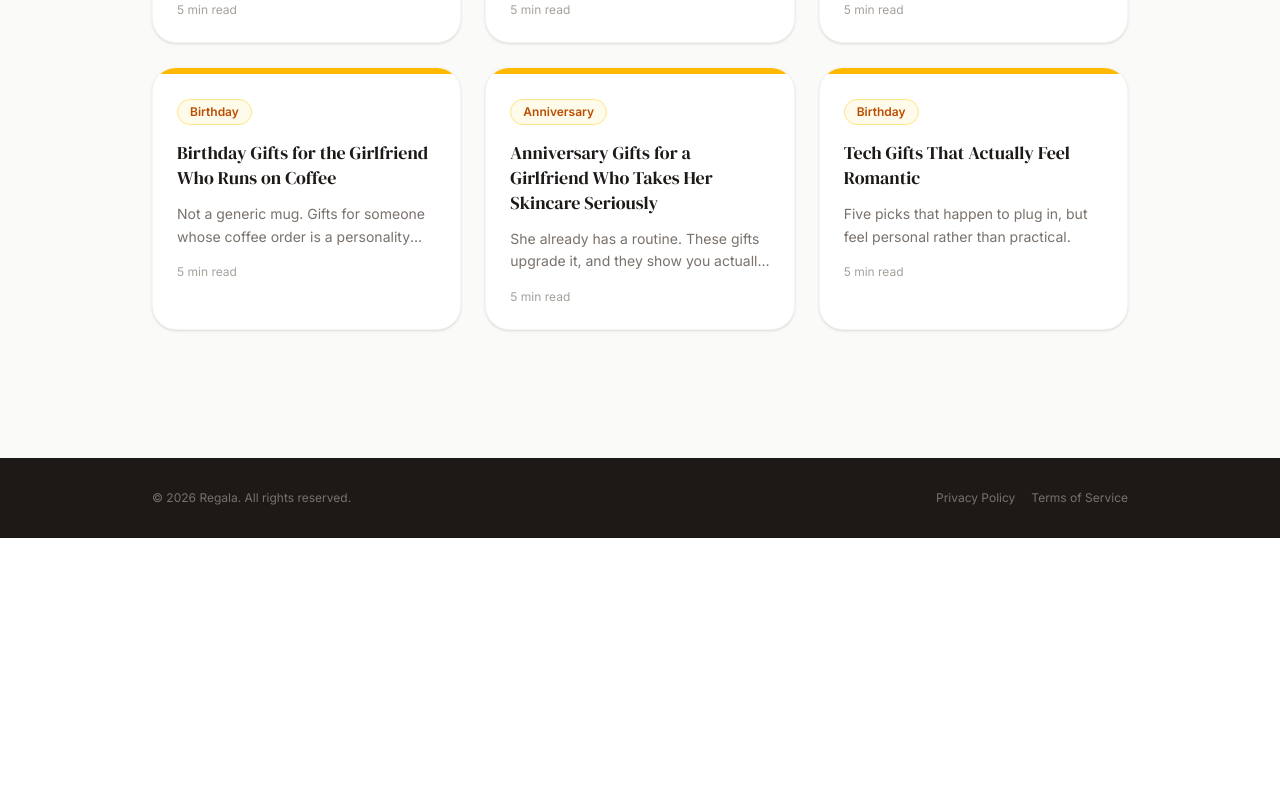
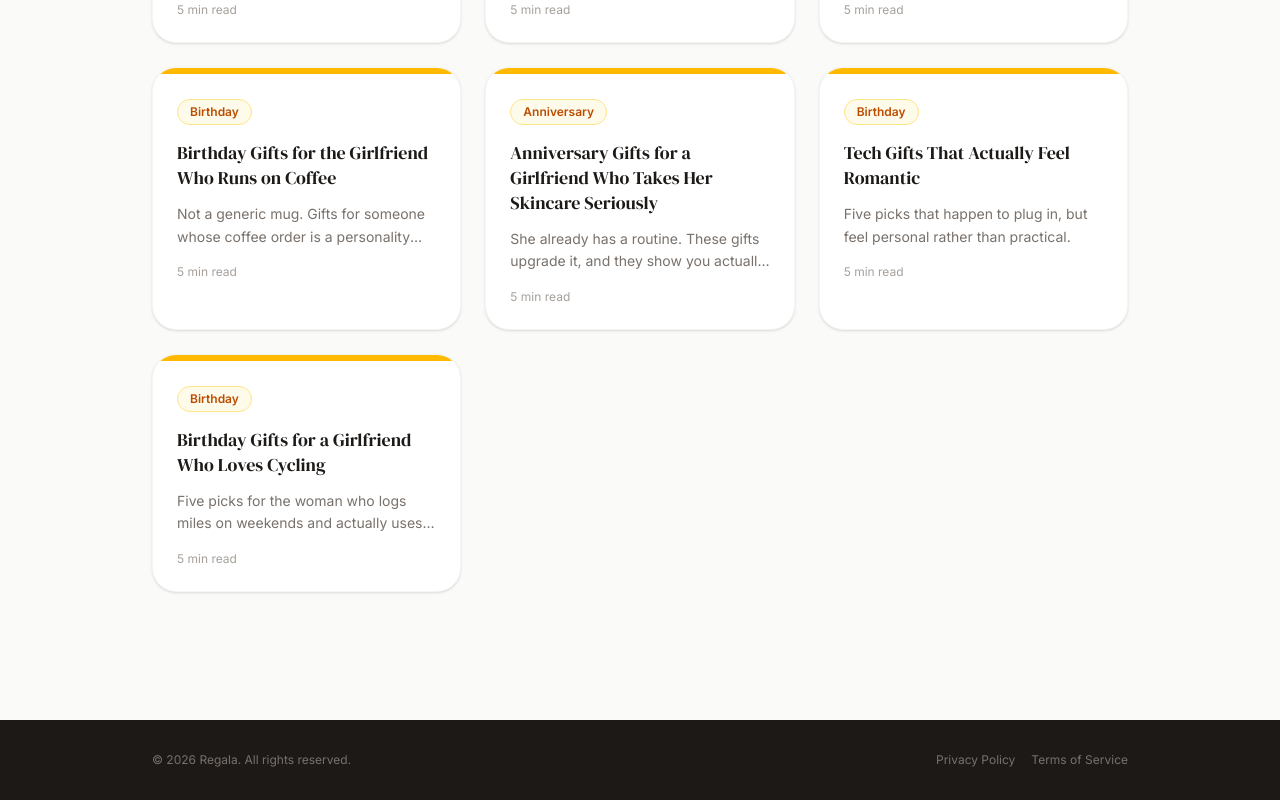
Before and after one commit to CAMGREEN637/gift-ai-frontend, a Next.js app: page /blog in a window 1280 px wide. Shown: the part 2598-3398 px from the top of the page. Before the commit the page ends 3136 px from the top, so only its background shows below. Built offline with nearby package versions, Linux system fonts and the light colour scheme; no server answers.

Commit message:
biking gifts

```diff
--- a/content/articles.ts
+++ b/content/articles.ts
@@ -2564,6 +2564,82 @@ export const SAMPLE_ARTICLES: GiftArticle[] = [
       { type: "cta" }
     ]
   },
+// ============================================================================
+  // BIRTHDAY GIFTS — CYCLING
+  // ============================================================================
+  {
+    slug: "birthday-gifts-cycling",
+    title: "Birthday Gifts for a Girlfriend Who Loves Cycling",
+    excerpt: "Five picks for the woman who logs miles on weekends and actually uses what you give her.",
+    occasion: "birthday",
+    interests: ["cycling"],
+    readTime: "5 min read",
+    publishedAt: "2026-05-20",
+    relatedArticles: [
+      "birthday-gifts-running",
+      "birthday-gifts-hiking",
+      "birthday-gifts-fitness",
+      "birthday-gifts-hard-to-shop-for"
+    ],
+    sections: [
+      {
+        type: "text",
+        heading: "The mistake most people make with cycling gifts",
+        body: "The easiest cycling gift to give is also the worst one: something decorative or generic that signals you know she rides but not how she rides. A water bottle with a bicycle print on it, or a generic workout set that works for any activity. Cyclists are particular about their gear in the way any serious hobbyist is, and a gift that treats cycling as a personality type rather than a practice tends to land with a polite smile and a spot in a drawer. The gifts that actually get used are the ones that solve a real problem she encounters on every ride."
+      },
+      {
+        type: "text",
+        heading: "What to get a cyclist who already has the basics",
+        body: "Most cyclists who ride regularly already have a helmet, shoes, and a bike they love. The gap is usually in the smaller things: hydration that works properly, audio that is safe to use outdoors, or tracking tools that give her more data without requiring more effort. The five picks below cover that range from a well-designed everyday tumbler to the kind of GPS computer that serious cyclists keep on their wishlist for months before someone finally buys it for them."
+      },
+      {
+        type: "picks",
+        gifts: [
+          {
+            name: "STANLEY Quencher ProTour Tumbler 30 oz",
+            price: "$40.00",
+            reason: "The ProTour is the Stanley tumbler redesigned specifically to fit a standard cupholder, which makes it the rare Stanley that works as well in a car or bike cage as it does on a desk. The leakproof flip straw lid means she can drink without unscrewing anything mid-ride, and the double-wall vacuum insulation keeps cold drinks cold through a full morning out. For a cyclist who is particular about gear, this is a practical upgrade she will actually reach for.",
+            url: "https://www.amazon.com/Leakproof-Cupholder-Compatible-Insulated-Stainless/dp/B0DCDZP9ZY?crid=1B57XHQFP2P7X&dib=eyJ2IjoiMSJ9.8Cp0W_wkTuuqHi3a4JBn_xDvHmYvq-7fjC0NfAWf3FBblHZ8Haf8J7mJ9UJvIVHKidyGW4Cp0_rX4lEjjpWXdl5EJfK4Mf0zWnxEhPKJLRbixKRgc5iUQhXHn5nkiCfYi1_cCHpnXxQ3Zq7aGU0KdwIidm1P6KenrNmLEMjxuAyBXZ16P3FpE6mV8hC_VhNMd41RyWJ7LGVZ-uKm9hJz4A8VJWdw0_7kzVmhcMx_HuaVx7YiOBMvnV39XBdp0mJI7C1THZK0yyGRxBD5Kkzz3pVq6HT4cxhAbXzQbA.pQkXWAXtnpK3SFc0BRLJ1ELuWelAi1lh7LiXbQ7kHGU&dib_tag=se&keywords=STANLEY+Quencher+ProTour+Tumbler+30+oz&qid=1775776297&sprefix=stanley+quencher+protour+tumbler+30+oz%2Caps%2C217&sr=8-1-spons&sp_csd=d2lkZ2V0TmFtZT1zcF9hdGY&th=1&linkCode=ll2&tag=cbggiftapp637-20&linkId=03e0fea8ed0c66c82869aae7ba73d55d&language=en_US&ref_=as_li_ss_tl",
+            image_url: "https://m.media-amazon.com/images/I/51L-q8h+bwL._AC_SY300_SX300_QL70_FMwebp_.jpg"
+          },
+          {
+            name: "Hydration Running Vest Backpack 5L",
+            price: "$32.00",
+            reason: "A 5-liter hydration vest with a 1.5L BPA-free water bladder and enough storage for a phone, keys, and a snack. For cyclists who go long or off-road, carrying water on your back is more practical than relying on a bottle cage, and the vest distributes the weight evenly so it does not pull or bounce. It is the kind of gear upgrade she might not prioritize for herself but will use constantly once she has it.",
+            url: "https://www.amazon.com/dp/B07HQM4DPB?tag=cbggiftapp637-20",
+            image_url: "https://m.media-amazon.com/images/I/81pu2p5PqpL._AC_SY300_SX300_QL70_FMwebp_.jpg"
+          },
+          {
+            name: "OpenRun Pro Bone Conduction Headphones",
+            price: "$139.00",
+            reason: "Bone conduction headphones sit just in front of the ears rather than in them, which means she can hear music or podcasts while staying fully aware of traffic, other riders, and anything else happening around her. For a cyclist, this is not a compromise on audio quality so much as the only sensible way to listen to something on a ride. The OpenRun Pro is the most respected name in bone conduction, with better sound and a more secure fit than most alternatives at this price.",
+            url: "https://www.amazon.com/SHOKZ-New-OpenRun-Pro-Comfortable/dp/B0FH4QX7TH?dib=eyJ2IjoiMSJ9.TKFL3Uk8Ixkm1lkJJvUjKF7bXNmBXivLkHT1Ae-LS8jfb3wIzBUMKpfmcXQPOtlXfLPJ7pkMXl0T8v4NmpAb5Sz6hN_JcAiwqNJgdJBcWzrXrH9trdBDaAnvEFR9HEbCKGXIFO2OzMoOJrBZfSSSPeV2a-9w0JzMYEQN9OlWAi7KLBNN5I4IcW8VQ33nOJblq84sPAGMNPxIcJK5l7lAUNmYdm9JOUQGa1EAnH2q2iBj8VZNfijBNAIcqMJKrdm9HMFLSiZq__7FO08_44a-IHXXKzJfDg4b2WcMkH4JGcAHajVELrM6RNE1Jrt7f7D.y65UjYcSHhMvhxFSbajS46W3GCMA-Tc_HVzqzgJLlI&dib_tag=se&keywords=Shokz+OpenRun+Pro&qid=1776643521&sr=8-1-spons&sp_csd=d2lkZ2V0TmFtZT1zcF9hdGY&psc=1&linkCode=ll2&tag=cbggiftapp637-20&linkId=4ac86a3ad67d29ab0e5e43d70f8c0f7a&language=en_US&ref_=as_li_ss_tl",
+            image_url: "https://m.media-amazon.com/images/I/51xLFxYW18L._AC_SY300_SX300_QL70_FMwebp_.jpg"
+          },
+          {
+            name: "GPS Running Watch with Daily Workouts",
+            price: "$169.00",
+            reason: "The Garmin Forerunner tracks pace, distance, heart rate, and route via GPS, and works as well for cycling as it does for running or hiking. For a cyclist who wants more data without staring at her phone, a dedicated GPS watch is the natural next step, and Garmin is the brand that serious endurance athletes actually use rather than settle for. It suggests daily workouts based on her training load, which means it gets more useful the more she uses it.",
+            url: "https://www.amazon.com/Garmin-Forerunner-Running-Suggested-Workouts/dp/B092RH28GN?crid=1TBBSNJKM7ZMP&dib=eyJ2IjoiMSJ9.Xwk9nRHu6ZxfmMVm_UYFGZiQxuFO6NxFmqiuGVqoJV6HV-9TT5FmAVFnYQwc5-i3n9aXJnMvN4XJxDUt7R8bMYGVFBEHDCi4-vkPBHqCyxLmkBsS3JFqsmFJF4pKq0WrH_82c7OTnl8Y_V17RCdVwYUdxTN-7IHzwzQLKA2VCr6j0h43RvMlGGl95_HtLy5pQTJWc77tEHNETnwHuCjLz1RYq-JG8NKRR7h2XT6fUMNVuXUVjTzm7M5zN78rnAMZQDqE5dIg1Xq9LJlDqR-mPrHRyoGFVNuXDYFfZwu.mJgBG5k4G04iBPcWGrq9zqcnMlVU1O_WR0gNT5oRjJI&dib_tag=se&keywords=Garmin+Forerunner+55+GPS+Running+Watch&qid=1775776497&sprefix=garmin+forerunner+55+gps+running+watch%2Caps%2C202&sr=8-2&linkCode=ll2&tag=cbggiftapp637-20&linkId=33a56975e0dfcd65024c94286b8b42ac&language=en_US&ref_=as_li_ss_tl",
+            image_url: "https://m.media-amazon.com/images/I/51oLbLikOeS._AC_SY300_SX300_QL70_FMwebp_.jpg"
+          },
+          {
+            name: "Compact GPS Cycling Computer",
+            price: "$339.00",
+            reason: "A dedicated Garmin cycling computer mounted to the handlebars is what serious cyclists upgrade to when they want more than a watch can show them: turn-by-turn navigation, full route mapping, power metrics, and a screen large enough to read at speed without slowing down. The Edge 530 is the model that experienced cyclists actually recommend to each other, not the entry-level version marketed to beginners. If she has been riding long enough to feel the limits of her current setup, this is the gift that removes them.",
+            url: "https://www.amazon.com/Garmin-Computer-Controls-Targeted-Navigation/dp/B0BT36VBGM?crid=3FDD7M1RTYWR4&dib=eyJ2IjoiMSJ9.6ztumEMATjGZRhG-E0VKVCm-fTG8IQILhcr_JUh9DvdqnB8NYDZE5l0D3T3nHZfJzSIJVJK5VE3y4pxRO0l3T1Xa0V8N38xVrGJhVlUoVXMC2rwvIBRFSN9rWYuiKsU2iBHhJfqcVXoGQzOO37GG7w4h_j3fDVvnj5U6-JjRiMTfniMCCEhDDvhV-Q1VCXqsKLs7_beFBenN3MBq6cUAMAtd9tO_V_lpjt7I2M0hLaHBQ-MrN8k4U2RqGRyH7dvSLbdTkv7wO5GGKQO0wz4SsxiNPEkqMB25vEAWjBGTGm72pqTRmjUSz3bx3B9tl4.kGJL7JQ8M7MOlFdxQ5iRIKPD25LoqEFjDMLYs8Bld8Y&dib_tag=se&keywords=garmin+edge+530+cycling+computer&qid=1775776654&sprefix=garmin+edge+530+cycling+computer%2Caps%2C195&sr=8-1&linkCode=ll2&tag=cbggiftapp637-20&linkId=e82c6cdc9f58a27e0e1cd0ecfc6e2a7f&language=en_US&ref_=as_li_ss_tl",
+            image_url: "https://m.media-amazon.com/images/I/612ELumqRyL._AC_SY300_SX300_QL70_FMwebp_.jpg"
+          }
+        ]
+      },
+      {
+        type: "text",
+        heading: "A note on fit and compatibility",
+        body: "For anything that attaches to a bike, like a GPS computer, confirm her handlebar setup before ordering. Most road and gravel bikes use a standard mount that the Garmin quarter-turn adapter fits, but it is worth a quick check. Everything else on this list works regardless of what she rides."
+      },
+      { type: "cta" }
+    ]
+  },
 ];
 
 // ============================================================================
```
